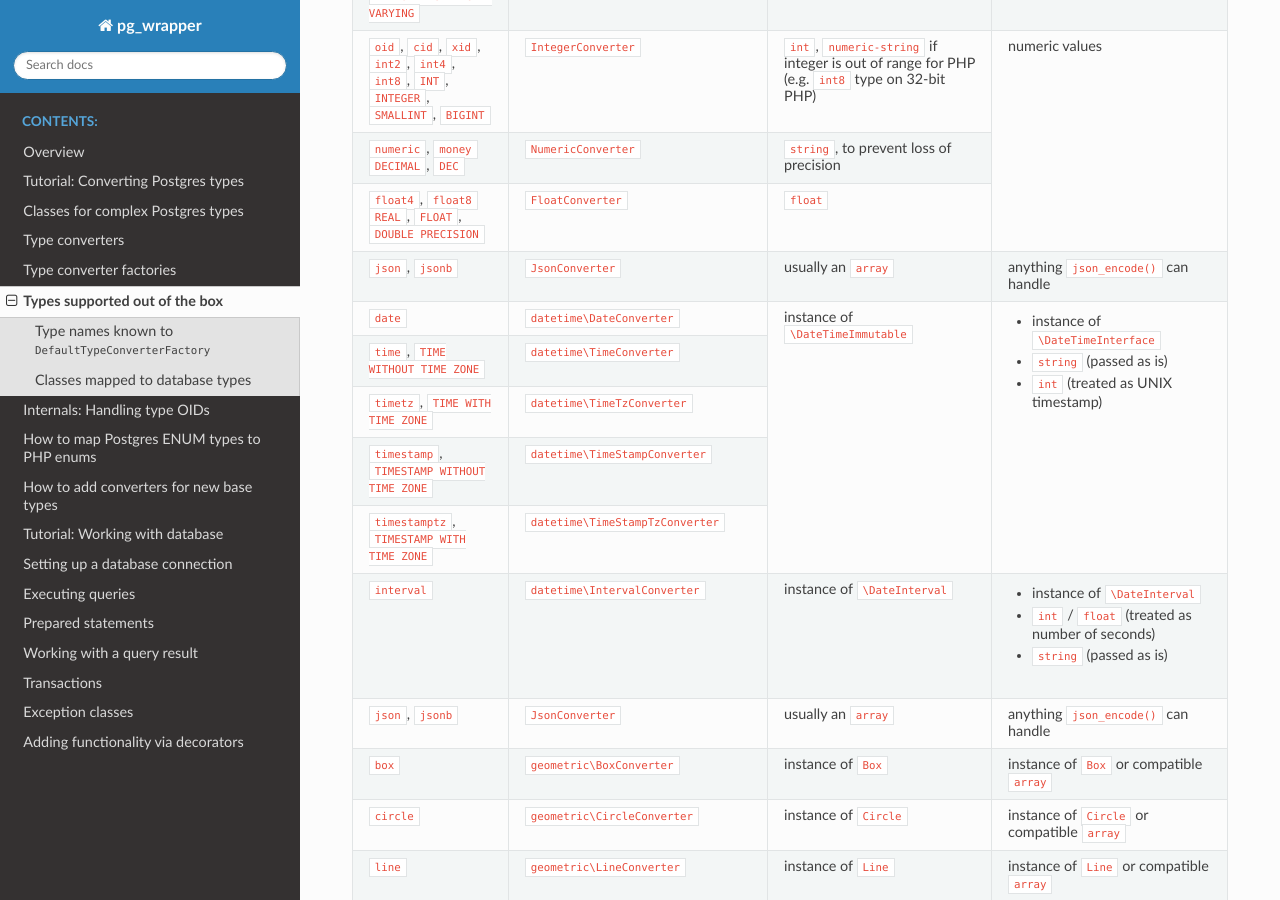
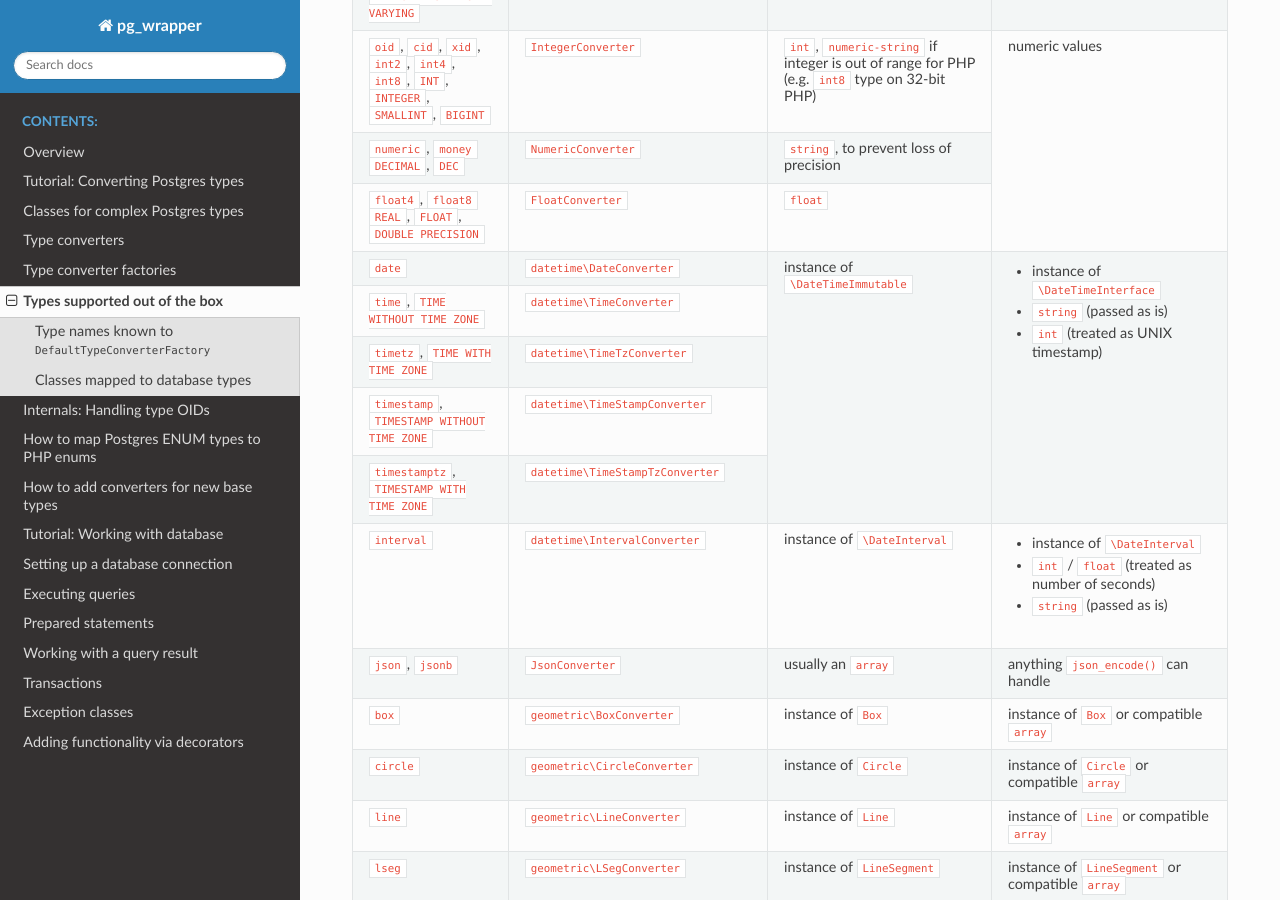
Before and after one commit to sad-spirit/pg-wrapper, a Sphinx documentation site: the page built from docs/default-types.rst, in a window 1280 px wide and 900 px high, scrolled down 966 px. Built offline with Sphinx 7.4.7 and the Read the Docs theme 3.1.0, drawn with Linux system fonts in a browser that asks for light colours.

Commit message:
Remove duplicated row

```diff
--- a/docs/default-types.rst
+++ b/docs/default-types.rst
@@ -64,10 +64,6 @@ Note the following when reading the table:
     | ``float4``, ``float8``          | ``FloatConverter``                    | ``float``                   |                           |
     | ``REAL``, ``FLOAT``,            |                                       |                             |                           |
     | ``DOUBLE PRECISION``            |                                       |                             |                           |
-    +---------------------------------+---------------------------------------+-----------------------------+---------------------------+
-    | ``json``, ``jsonb``             | ``JsonConverter``                     | usually an ``array``        | anything                  |
-    |                                 |                                       |                             | ``json_encode()``         |
-    |                                 |                                       |                             | can handle                |
     +---------------------------------+---------------------------------------+-----------------------------+---------------------------+
     | ``date``                        | ``datetime\DateConverter``            | instance of                 | - instance of             |
     +---------------------------------+---------------------------------------+ ``\DateTimeImmutable``      |   ``\DateTimeInterface``  |
```
